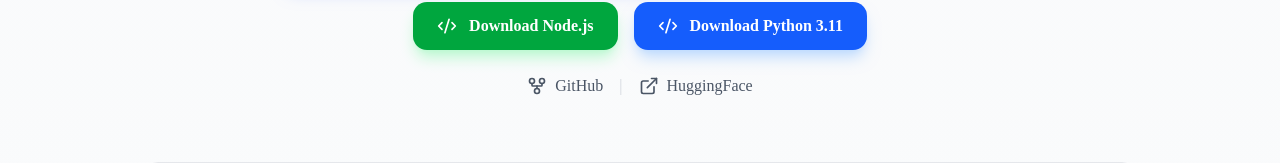
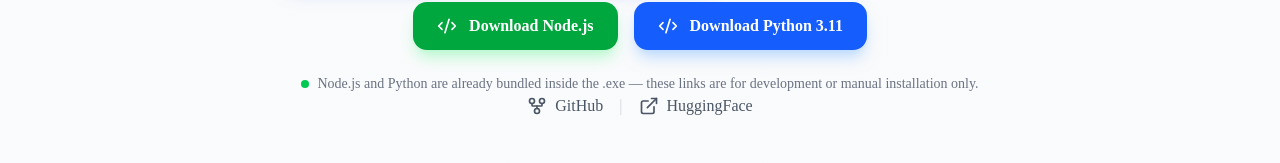
Before and after one commit to nafiozdemir231-prog/local-ai-hub, a Next.js app: page /llm-runner-aio in a window 1280 px wide. Shown: the part 387-550 px from the top of the page. Built offline with nearby package versions, Linux system fonts and the light colour scheme; no server answers.

Commit message:
fix: add bundled note under Node.js and Python download buttons

```diff
--- a/src/app/llm-runner-aio/page.tsx
+++ b/src/app/llm-runner-aio/page.tsx
@@ -85,6 +85,12 @@
               Download Python 3.11
             </a>
           </div>
+
+          {/* Bundled Note */}
+          <p className="text-sm text-gray-500 dark:text-gray-400 flex items-center justify-center gap-2">
+            <span className="inline-flex h-2 w-2 rounded-full bg-green-500"></span>
+            Node.js and Python are already bundled inside the .exe — these links are for development or manual installation only.
+          </p>
 
           {/* GitHub & HuggingFace Links */}
           <div className="flex items-center justify-center gap-4">
```
